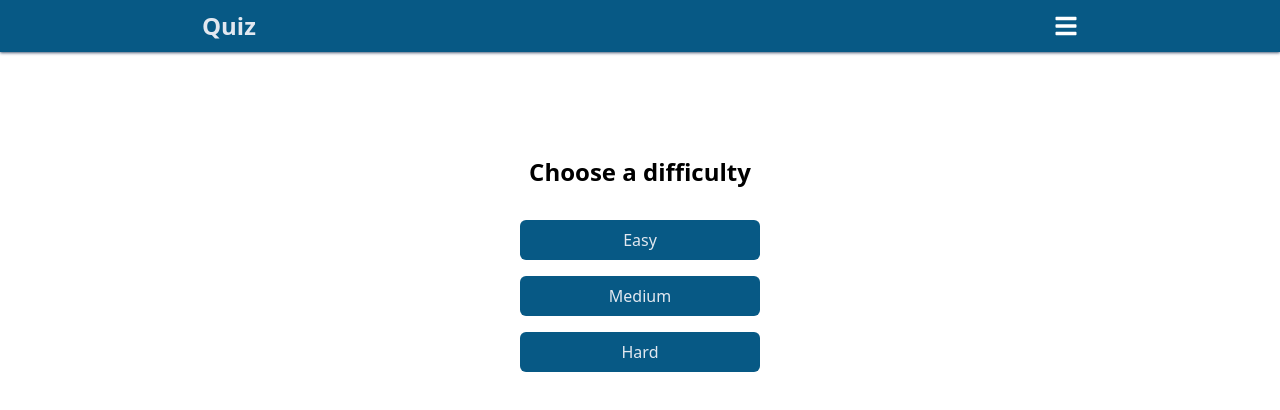
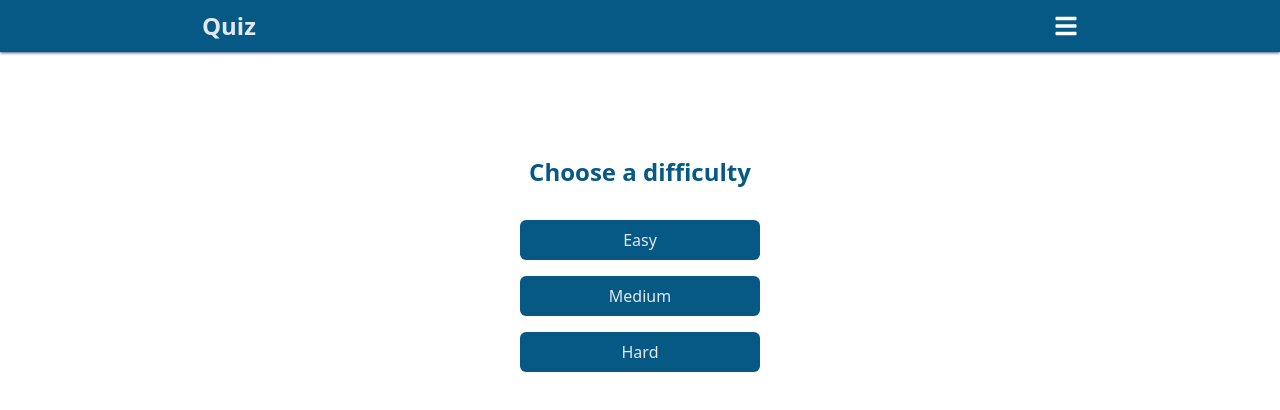
Before and after one commit to ojokne/quiz, a React (Create React App) app: page /difficulty in a window 1280 px wide. Shown: the top 410 px of the page. Built offline with nearby package versions, Linux system fonts and the light colour scheme.

Commit message:
Changed Heading Color
Changed Choose Category and Choose Difficulty headers from black to sky-800

```diff
--- a/src/pages/Categories.jsx
+++ b/src/pages/Categories.jsx
@@ -8,7 +8,7 @@ import {
 function Categories({ dispatch }) {
   return (
     <div>
-      <h1 className="text-center font-bold text-2xl p-3 m-3">
+      <h1 className="text-center font-bold text-2xl p-3 m-3 text-sky-800">
         Choose a category
       </h1>
       <div className="flex justify-center items-center mt-3">
--- a/src/pages/Difficulty.jsx
+++ b/src/pages/Difficulty.jsx
@@ -8,7 +8,9 @@ function Difficulty({ dispatch }) {
   }
   return (
     <div className="flex flex-col h-96 justify-center items-center mt-3">
-      <h1 className="font-bold text-2xl m-3 p-3">Choose a difficulty</h1>
+      <h1 className="font-bold text-2xl m-3 p-3 text-sky-800">
+        Choose a difficulty
+      </h1>
       <div>
         <button
           className="p-2 m-2 bg-sky-800 text-slate-200 w-64 lg:w-60  font-medium rounded-md hover:ring-4 hover:ring-offset-2 hover:scale-95"
```
